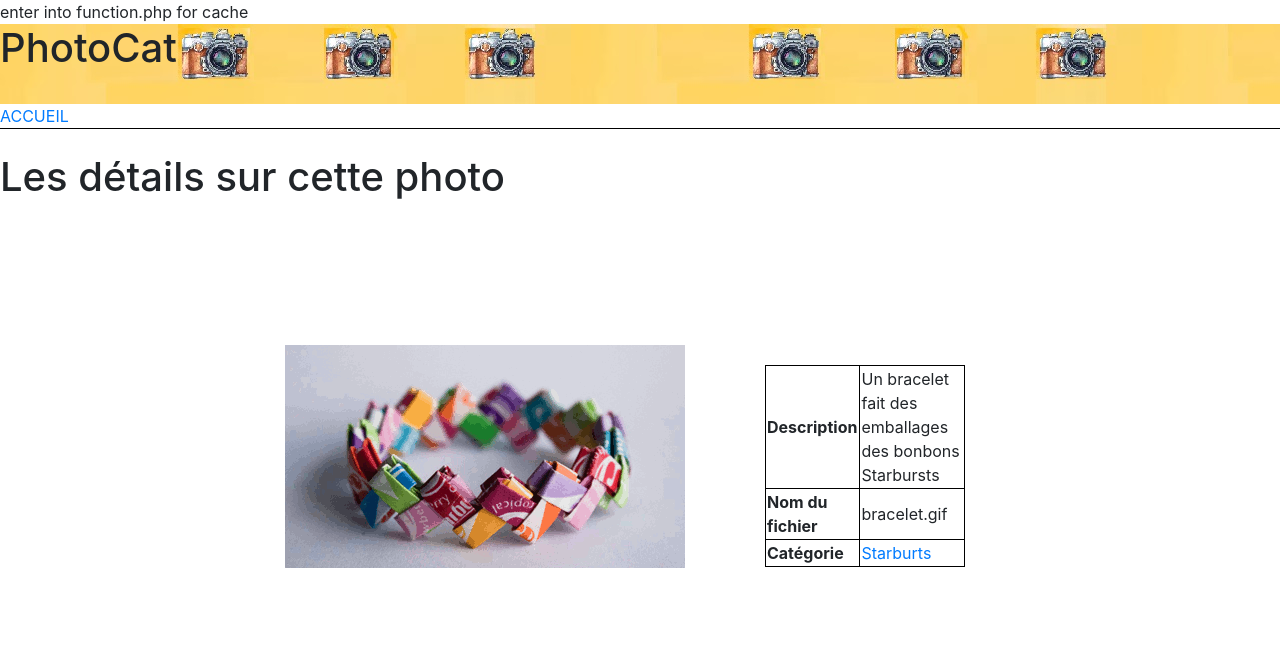
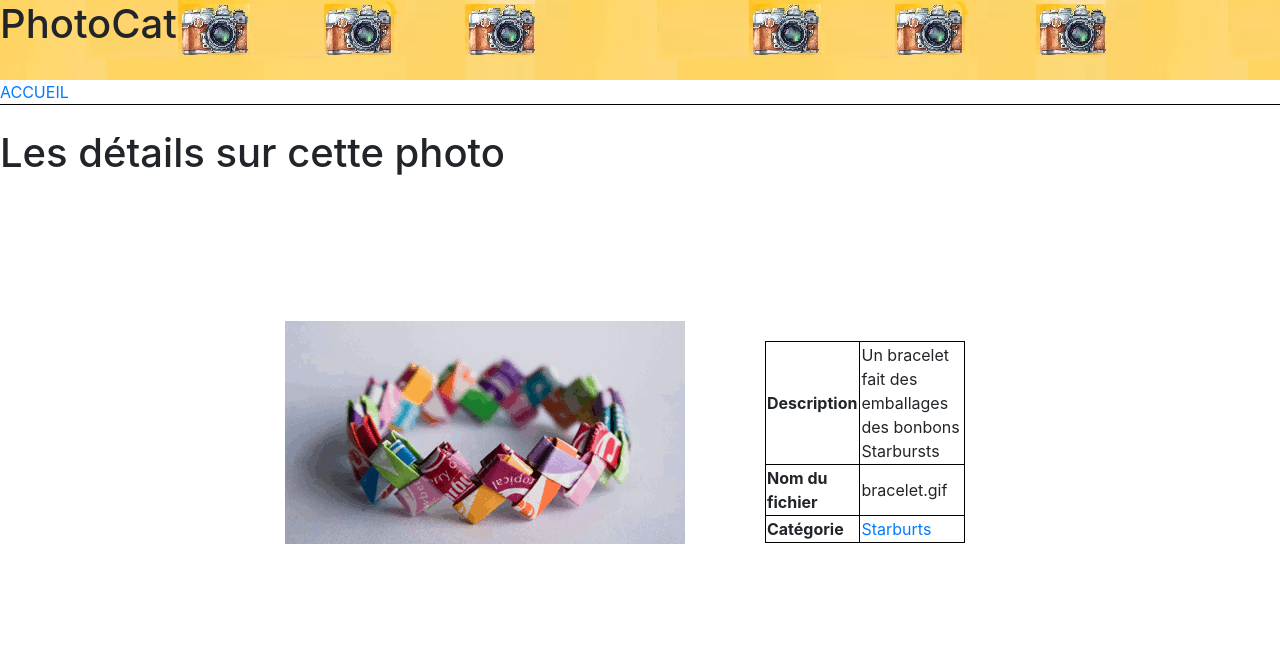
Before and after one commit to tamglaeser/BDW1-mini-Pinterest, a PHP site: page /details.php?photoId=1 in a window 1280 px wide. Shown: the top 658 px of the page. Run offline with PHP 8.4, Linux system fonts and the light colour scheme; data comes from the database, SQL or seed files in the repository.

Commit message:
clean up echos

```diff
--- a/compte.php
+++ b/compte.php
@@ -146,11 +146,9 @@ if (isset($_POST['modif'])){?>
 <?php
 
 if (isset($_POST['val'])){
-    echo "eeeeeeeeeéé";
     $m=$_POST['m'];
     $p=$_POST['p'];
     if(getUserAdmin($pseudo, $pwd, $conn) == 1) {
-        echo "eeeerrrrrrrrrrrr";
         executeUpdate($conn,"UPDATE administrateur SET adminMdp= \"$m\" ,adminPseudo= \"$p\"");
         $_SESSION['motdepasse']=$m;
         $_SESSION['pseudo']=$p;
@@ -159,7 +157,7 @@ if (isset($_POST['val'])){
         header('Location: https://bdw1.univ-lyon1.fr/p1926029/BDW1-ProjetFinale/bdw1_projet/page_administrateur.php?pseudo='.$pseudo);
         exit();
 
-    }else{echo "yy";
+    }else{
         if(getUserUtil($pseudo, $pwd, $conn) == 1) {
 
             executeUpdate($conn,"UPDATE utilisateur SET utilMdp= \"$m\" ,utilPseudo= \"$p\"");
--- a/connexion.php
+++ b/connexion.php
@@ -167,10 +167,8 @@ if (isset($_POST['submit'])) {
 				}
 			}
 			else{
-			    //echo "enter for user";
 				if(getUserUtil($pseudo, $pwd, $link) == 1) {
-				    //echo "user already exists";
-					setConnectedUtil($pseudo, $link);
+				    setConnectedUtil($pseudo, $link);
 					$_SESSION["pseudo"]= $pseudo;
 					$_SESSION["motdepasse"] =$pwd;
 					/*MARINE*/
--- a/details.php
+++ b/details.php
@@ -175,20 +175,15 @@ function details($ImageId, $link) {?>
                     <?php
                     $resultat_statut = executeQuery($link, "SELECT p.statut FROM Photo p WHERE p.photoId = " . $_SESSION['photoId']);
                     while ($row_statut = $resultat_statut->fetch_assoc()) {
-                        echo "in details enter while for query";
                         $stat = $row_statut['statut'];
-                        echo "stat of pic is : ". $stat;
                     }
 
                     if ($stat == 'montre') {
-                        echo "enter to cacher";
                         ?>
-                        echo "enter to cacher";
                         <a href="https://bdw1.univ-lyon1.fr/p1926029/BDW1-ProjetFinale/bdw1_projet/cacher.php?ftn=cacher"> cacher la photo </a><br>
                     <?php }
 
                     else if ($stat == 'cache') {
-                        echo "enter to afficher";
                         ?>
                         <a href="https://bdw1.univ-lyon1.fr/p1926029/BDW1-ProjetFinale/bdw1_projet/cacher.php?ftn=afficher"> afficher la photo </a><br>
                     <?php } ?>
--- a/function.php
+++ b/function.php
@@ -10,7 +10,6 @@
 
 <?php
 
-echo "enter into function.php for cache";
 
 require_once ('bd.php');
 require_once ('utilisateur.php');
@@ -24,7 +23,6 @@ $dir = "assets/images/";
 
 if (isset($_POST['show_dowpdown_cache_value']) and $_POST['dowpdown_cache'] !=0) {
 
-    echo "CACHE";
 
     $catId = $_POST['dowpdown_cache']; // this will print the value if downbox out
     category($catId, $GLOBALS['conn'], 'cache');
@@ -48,7 +46,14 @@ function category(int $cat, $link, $statut)
 {
     $resultat_catNoms = executeQuery($link, "SELECT nomCat FROM Categorie WHERE catId = $cat");
     $row_catNom = $resultat_catNoms->fetch_assoc();
-    echo "<h1>Les photos de la catégorie " . $row_catNom["nomCat"] . "</h1>";
+    if ($statut == 'cache') {
+        echo "<h1>Les photos caches de la catégorie " . $row_catNom["nomCat"] . "</h1>";
+    }
+
+    else if ($statut == 'montre') {
+        echo "<h1>Les photos de la catégorie " . $row_catNom["nomCat"] . "</h1>";
+    }
+
     if (!empty($_SESSION['pseudo']) && !empty($_SESSION['motdepasse']) && getUserUtil($_SESSION['pseudo'], $_SESSION['motdepasse'], $link) == 1) { //seulement afficher ses photos de la categorie choisi
         $resultat_photoId = executeQuery($link, "SELECT p.photoId FROM Photo p WHERE p.catId = $cat AND p.utilId IN (SELECT u.utilId FROM utilisateur u WHERE u.utilPseudo = '" . $_SESSION['pseudo'] . "') AND p.statut = '" . $statut . "'");
     }
--- a/modif.php
+++ b/modif.php
@@ -125,7 +125,6 @@ if (isset($_POST['submit'])) {
 	if(isset($_POST["des"])){
 		$des=$_POST["des"];
 		if (isset($des) ){
-			echo "a" ;
 			$query="UPDATE Photo SET description = \"$des\" WHERE photoId = \"$pId\"";
 			modif($pId,$ps,$query);
 
```
